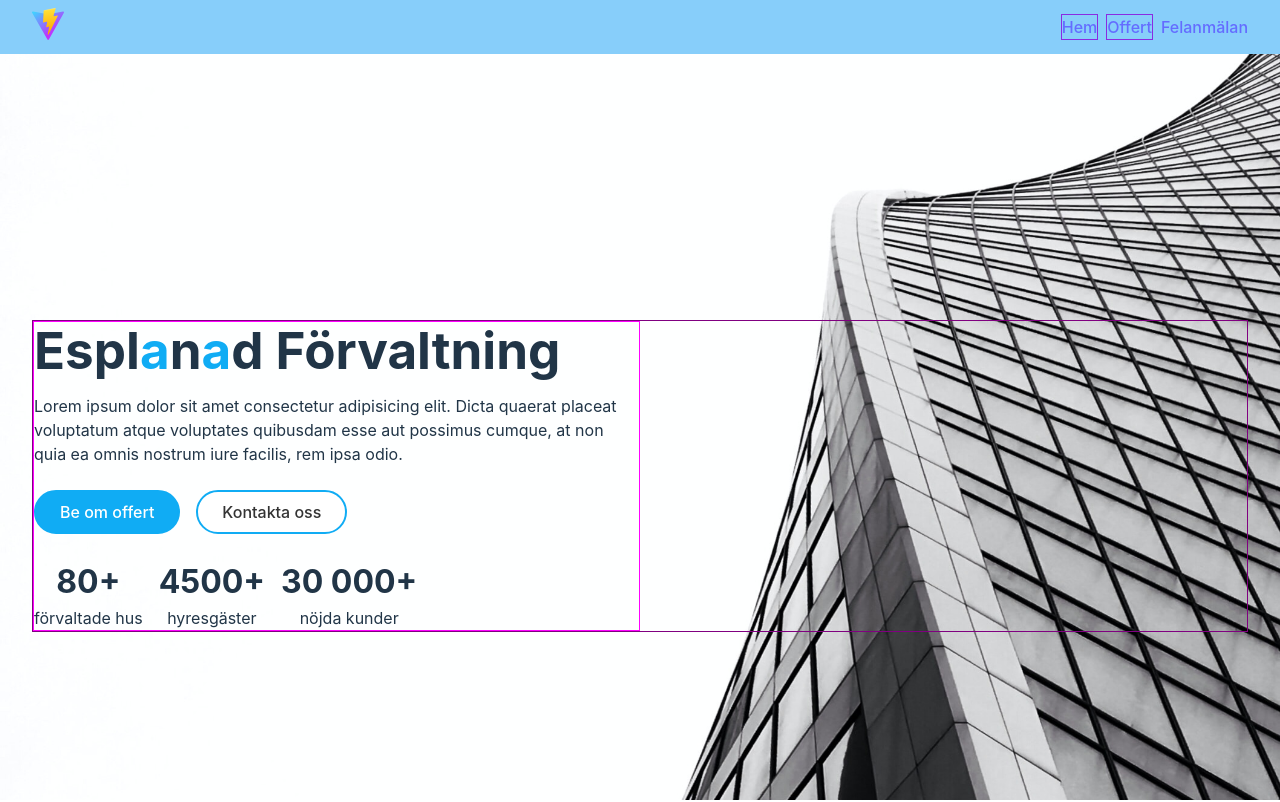
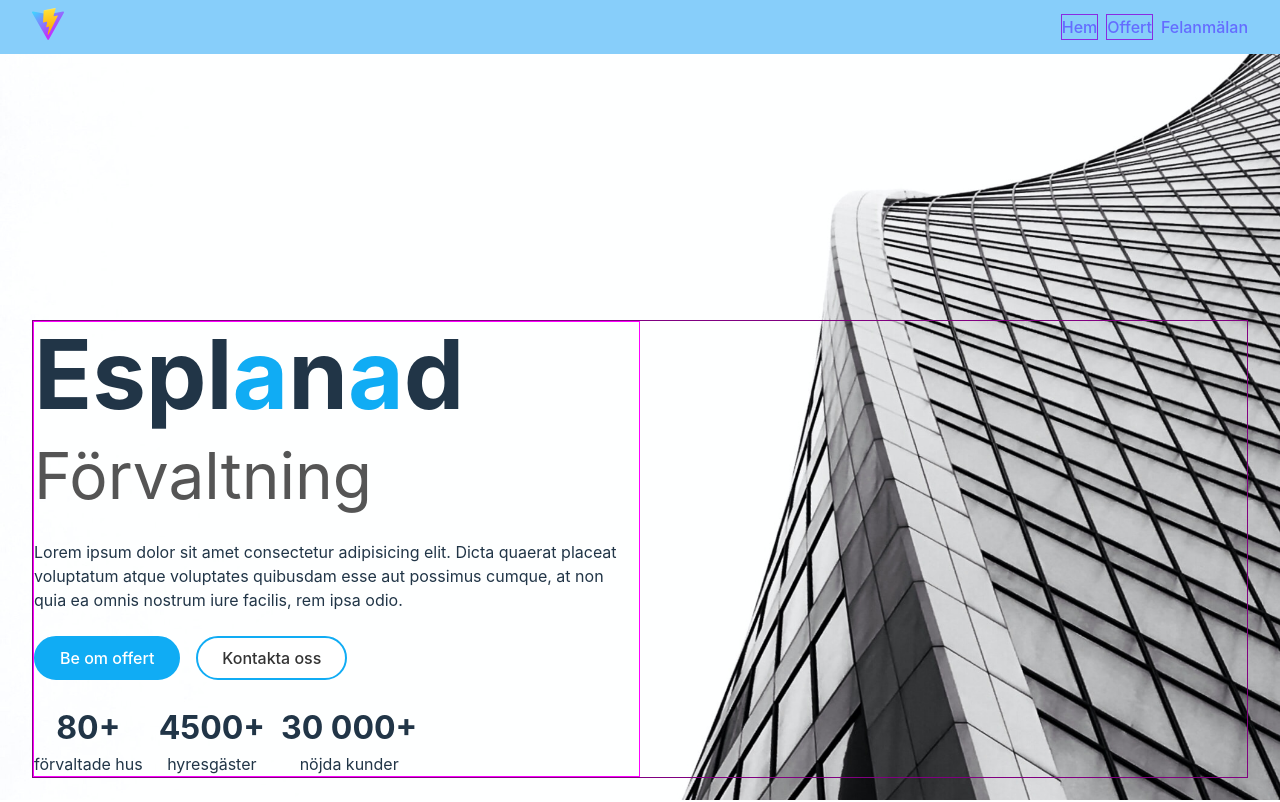
Before and after one commit to FredrikRidderfalk/esplanad-website-vite, a React (Vite) app: page / in a window 1280 px wide. Shown: the top 802 px of the page. Built offline with nearby package versions, Linux system fonts and the light colour scheme.

Commit message:
feat: add subtitle

```diff
--- a/src/Home.css
+++ b/src/Home.css
@@ -21,6 +21,10 @@ section {
 }
 .hero-content h1 span {
   color: #10acf4;
+}
+.subtitle {
+  font-size: 3rem;
+  color: #555;
 }
 .hero-btn {
   border-radius: 40px;
@@ -100,6 +104,9 @@ section {
 }
 
 @media screen and (min-width: 800px) {
+  .subtitle {
+    font-size: 4rem;
+  }
   .container__cards {
     flex-direction: row;
   }
--- a/src/Home.tsx
+++ b/src/Home.tsx
@@ -8,8 +8,9 @@ function Home() {
         <div className="container__hero-content">
           <div className="hero-content">
             <h1>
-              Espl<span>a</span>n<span>a</span>d Förvaltning
+              Espl<span>a</span>n<span>a</span>d
             </h1>
+            <span className="subtitle">Förvaltning</span>
             <p>
               Lorem ipsum dolor sit amet consectetur adipisicing elit. Dicta
               quaerat placeat voluptatum atque voluptates quibusdam esse aut
--- a/src/index.css
+++ b/src/index.css
@@ -38,7 +38,7 @@ body {
 }
 
 h1 {
-  font-size: 2rem;
+  font-size: 4.5rem;
   line-height: 1.1;
   margin: 0;
 }
@@ -81,6 +81,6 @@ button:focus-visible {
 
 @media screen and (min-width: 600px) {
   h1 {
-    font-size: 3.2rem;
+    font-size: 6rem;
   }
 }
```
